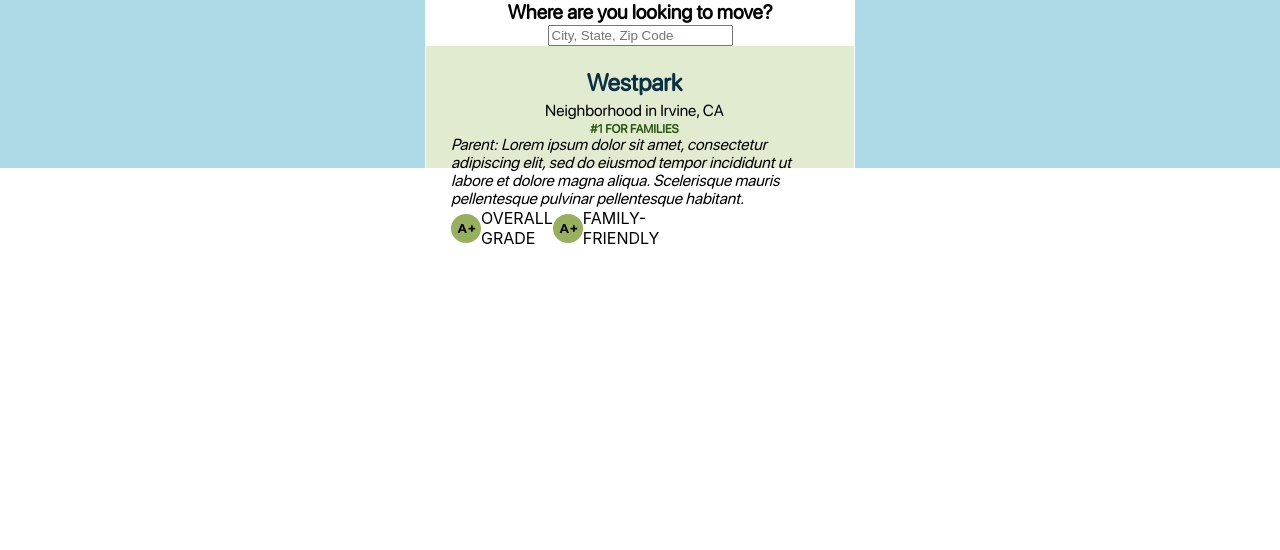
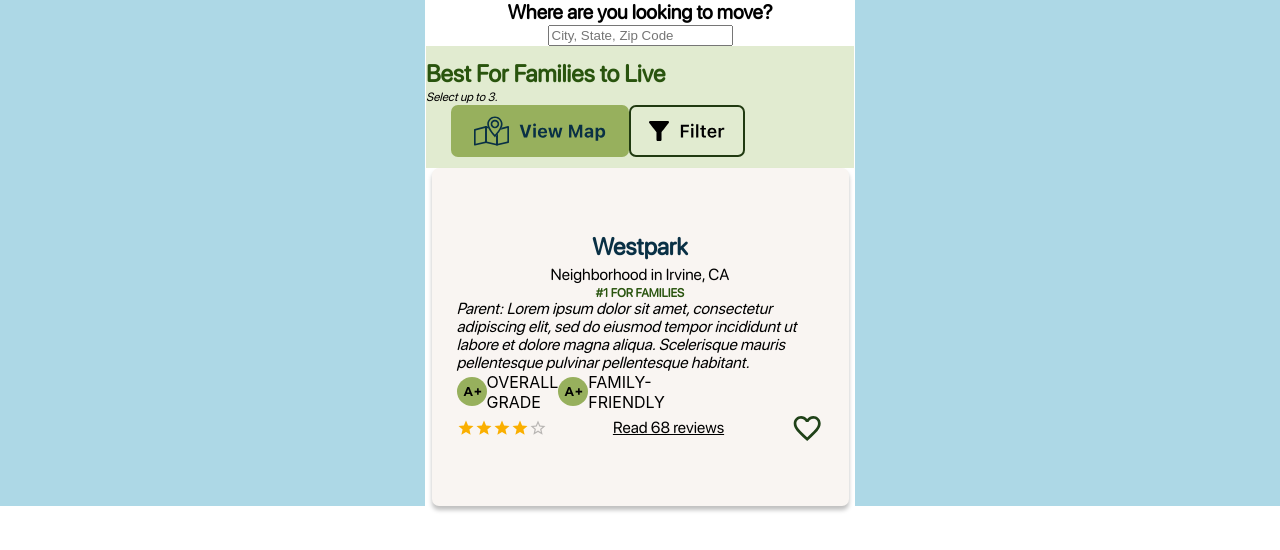
Before and after one commit to btrinh426/HomefulFrontEnd, a React (Create React App) app: page /bestforfamily in a window 1280 px wide. Shown: the top 550 px of the page. Built offline with nearby package versions, Linux system fonts and the light colour scheme.

Commit message:
finished location card

```diff
--- a/src/components/LocationCard.js
+++ b/src/components/LocationCard.js
@@ -1,9 +1,15 @@
 import React from "react";
 import gradeImg from "../images/icons/gradeImg.svg";
+import LikeButton from "../images/buttons/LikeButton.svg";
+import { Rating } from "@mui/material";
 import styles from "../sass/locationcard.module.scss";
 
 const LocationCard = () => {
+  const handleReview = () => {
+    console.log("clicked review");
+  };
   return (
+    <div className={styles.locationCardContainer}>
       <div className={styles.locationCard}>
         <div className={styles.titleContainer}>
           <div className={styles.bigFont}>Westpark</div>
@@ -13,9 +19,9 @@
         <div className={styles.contentContainer}>
           <div className={styles.content}>
             <span>Parent:</span> Lorem ipsum dolor sit amet, consectetur
-          adipiscing elit, sed do eiusmod tempor incididunt ut labore et dolore
-          magna aliqua. Scelerisque mauris pellentesque pulvinar pellentesque
-          habitant.
+            adipiscing elit, sed do eiusmod tempor incididunt ut labore et
+            dolore magna aliqua. Scelerisque mauris pellentesque pulvinar
+            pellentesque habitant.
           </div>
           <div className={styles.gradeContainer}>
             <div className={styles.gradeContent}>
@@ -34,6 +40,14 @@
               </div>
             </div>
           </div>
+          <div className={styles.footerContainer}>
+            <Rating color="black" size="small" value={4} readOnly />
+            <div className={styles.medFont} onClick={handleReview}>
+              <u>Read 68 reviews</u>
+            </div>
+            <img src={LikeButton} alt="like button" />
+          </div>
+        </div>
       </div>
     </div>
   );
--- a/src/pages/BestForFamily.js
+++ b/src/pages/BestForFamily.js
@@ -19,9 +19,9 @@
           <img src={ViewMapButton} alt="" />
           <img src={FilterMapButton} alt="" />
         </div>
-        <div className={styles.locationCardContainer}>
-          <LocationCard />
-        </div>
+      </div>
+      <div className={styles.locationCardContainer}>
+        <LocationCard />
       </div>
     </div>
   );
--- a/src/pages/buildFeed/IdealArea.js
+++ b/src/pages/buildFeed/IdealArea.js
@@ -30,7 +30,6 @@
         data: finalProfile,
       })
     );
-
     console.log("create account, successful");
   };
 
--- a/src/sass/locationcard.module.scss
+++ b/src/sass/locationcard.module.scss
@@ -6,6 +6,9 @@
     width: 367px;
     height: 288px;
     padding: 25px;
+    box-shadow: 0 4px 4px 0 rgba(0, 0, 0, 0.25);
+    border-radius: 7px;
+    background-color: #F9F5F2;
 }
 
 .titleContainer {
@@ -68,3 +71,11 @@
     line-height: 18px;
     font-weight: 400;
 }
+
+.footerContainer {
+    display: flex;
+    flex-direction: row;
+    justify-content: space-between;
+    align-items: center;
+    width: 100%;
+}
```
Also changed, not shown: src/images/buttons/LikeButton.svg (added). Lines whose indentation alone changed are shown as unchanged.
